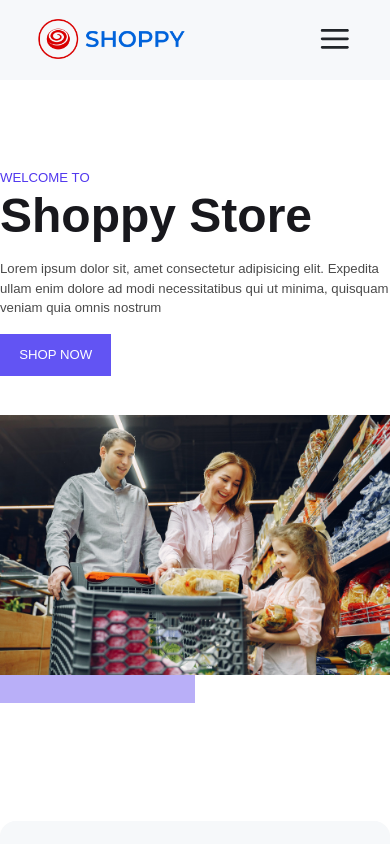
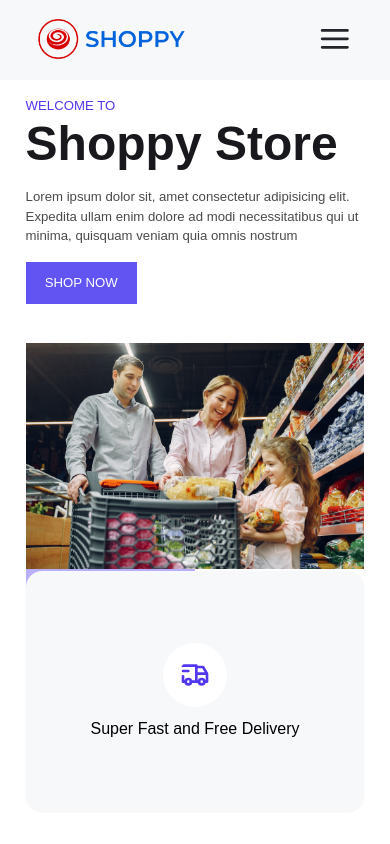
Before and after one commit to akinurrahman/e-commerce, a React (Create React App) app: page / in a window 390 px wide. Shown: the top 844 px of the page. Built offline with nearby package versions, Linux system fonts and the light colour scheme.

Commit message:
fixed some media qurey

```diff
--- a/src/App.scss
+++ b/src/App.scss
@@ -151,12 +151,7 @@ input[type="submit"] {
   cursor: pointer;
 }
 
-@media (max-width: 998px) {
-  .container {
-    max-width: 130rem;
-    padding: 0 3.2rem;
-  }
-}
+
 
 @media (max-width: 768px) {
   html {
--- a/src/components/footer section/footer.scss
+++ b/src/components/footer section/footer.scss
@@ -68,3 +68,12 @@ footer {
 .btn-style {
   @include button;
 }
+
+
+@media (max-width: 998px) {
+    .container {
+      max-width: 130rem;
+      padding: 0 3.2rem;
+    }
+
+  }
```
